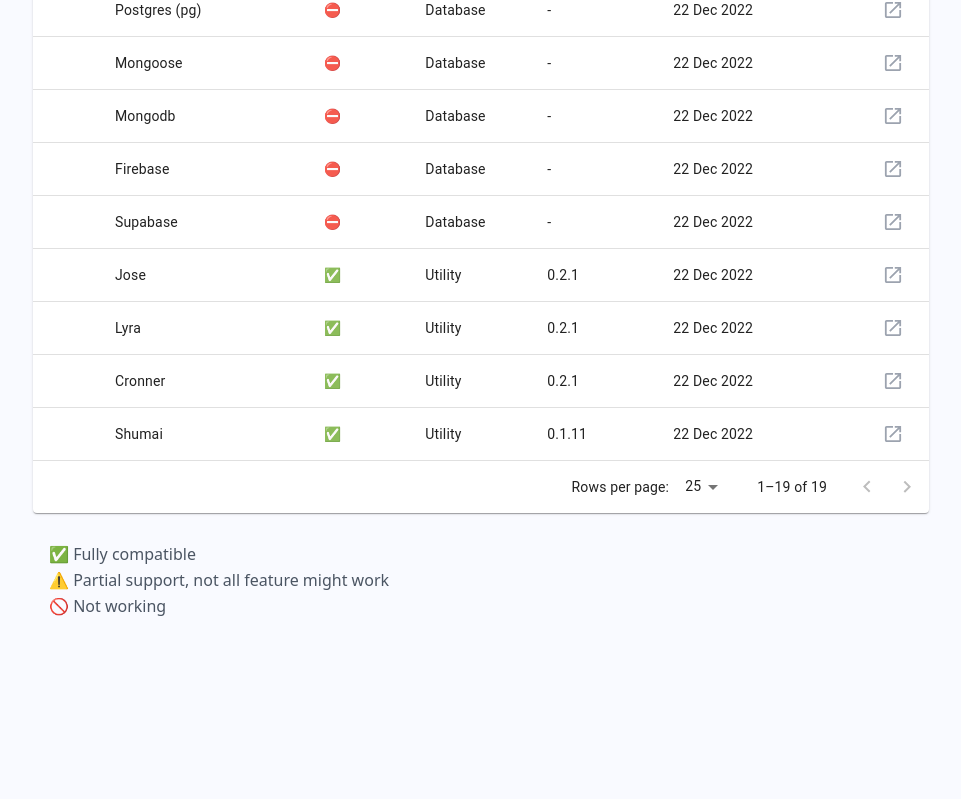
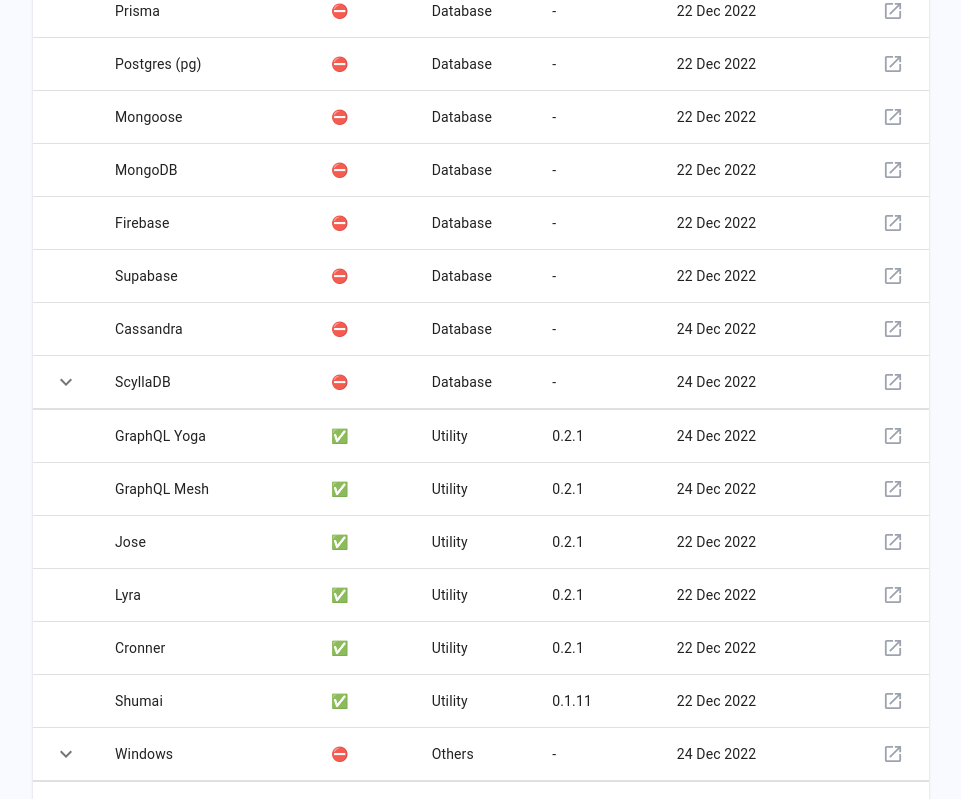
Before and after one commit to SaltyAom/is-bun-ready, a Next.js app: page / in a window 1280 px wide. Shown: the part 1054-1853 px from the top of the page, without its empty margins (159-1120 px from the left). Before the commit the page ends 1737 px from the top, so only its background shows below. Built offline with nearby package versions, Linux system fonts and the light colour scheme.

Commit message:
:blue_book: doc: add koa

```diff
--- a/src/models/index.ts
+++ b/src/models/index.ts
@@ -1,6 +1,6 @@
 export interface Item {
     name: string
-    type: 'server' | 'frontend' | 'database' | 'utility'
+    type: 'server' | 'frontend' | 'database' | 'utility' | 'others'
     supports: 'full' | 'partial' | 'none'
     lastUpdate: string
     detail?: string
--- a/src/stores/data.ts
+++ b/src/stores/data.ts
@@ -13,7 +13,9 @@
         supports: 'partial',
         lastUpdate: '22 Dec 2022',
         bunVersion: '0.2.1',
-        detail: `Work but not fully optimized yet, see [Bun HTTP Benchmark](https://github.com/SaltyAom/bun-http-framework-benchmark) for web framework benchmark.`,
+        detail: `Body parser, and querystring doesn't work yet, slower compared to native Bun framework, see [Bun HTTP Benchmark](https://github.com/SaltyAom/bun-http-framework-benchmark).\n\n
+It's recommended to use native Bun framework like [Elysia](https://github.com/elysiajs/elysia) or [Hono](https://github.com/honojs/hono) for now instead.
+`,
         link: 'https://github.com/expressjs/express'
     },
     {
@@ -32,6 +34,17 @@
         bunVersion: '-',
         link: 'https://github.com/nestjs/nest',
         detail: `You can track Nestjs supports at [Bun#1641](https://github.com/oven-sh/bun/issues/1641)`
+    },
+    {
+        name: 'Koa',
+        type: 'server',
+        supports: 'partial',
+        lastUpdate: '24 Dec 2022',
+        bunVersion: '0.4.0',
+        detail: `Body parser, and querystring doesn't work yet, slower compared to native Bun framework, see [Bun HTTP Benchmark](https://github.com/SaltyAom/bun-http-framework-benchmark).\n\n
+It's recommended to use native Bun framework like [Elysia](https://github.com/elysiajs/elysia) or [Hono](https://github.com/honojs/hono) for now instead.
+`,
+        link: 'https://github.com/expressjs/express'
     },
     {
         name: 'Hono',
@@ -109,7 +122,7 @@
         link: 'https://github.com/Automattic/mongoose'
     },
     {
-        name: 'Mongodb',
+        name: 'MongoDB',
         type: 'database',
         supports: 'none',
         lastUpdate: '22 Dec 2022',
@@ -131,6 +144,39 @@
         lastUpdate: '22 Dec 2022',
         bunVersion: '-',
         link: 'https://github.com/supabase/supabase-js'
+    },
+    {
+        name: 'Cassandra',
+        type: 'database',
+        supports: 'none',
+        lastUpdate: '24 Dec 2022',
+        bunVersion: '-',
+        link: 'https://github.com/datastax/nodejs-driver'
+    },
+    {
+        name: 'ScyllaDB',
+        type: 'database',
+        supports: 'none',
+        lastUpdate: '24 Dec 2022',
+        bunVersion: '-',
+        link: 'https://github.com/datastax/nodejs-driver',
+        detail: 'ScyllaDB use same driver as [Cassandra](https://github.com/datastax/nodejs-driver)'
+    },
+    {
+        name: 'GraphQL Yoga',
+        type: 'utility',
+        supports: 'full',
+        lastUpdate: '24 Dec 2022',
+        bunVersion: '0.2.1',
+        link: 'https://github.com/dotansimha/graphql-yoga'
+    },
+    {
+        name: 'GraphQL Mesh',
+        type: 'utility',
+        supports: 'full',
+        lastUpdate: '24 Dec 2022',
+        bunVersion: '0.2.1',
+        link: 'https://github.com/urigo/graphql-mesh'
     },
     {
         name: 'Jose',
@@ -163,5 +209,30 @@
         lastUpdate: '22 Dec 2022',
         bunVersion: '0.1.11',
         link: 'https://github.com/facebookresearch/shumai'
+    },
+    {
+        name: 'Windows',
+        type: 'others',
+        supports: 'none',
+        lastUpdate: '24 Dec 2022',
+        bunVersion: '-',
+        link: 'https://www.microsoft.com/en-us/windows',
+        detail: `You can track Windows supports at [Bun#43](https://github.com/oven-sh/bun/issues/43)`
+    },
+    {
+        name: 'MacOS',
+        type: 'others',
+        supports: 'full',
+        lastUpdate: '24 Dec 2022',
+        bunVersion: '0.1.0',
+        link: 'https://www.apple.com/macos'
+    },
+    {
+        name: 'Linux',
+        type: 'others',
+        supports: 'full',
+        lastUpdate: '24 Dec 2022',
+        bunVersion: '0.1.0',
+        link: 'https://en.wikipedia.org/wiki/Linux'
     }
 ]
```
Also changed, not shown: 1 other file (tests, documents, lock files or other folders).
